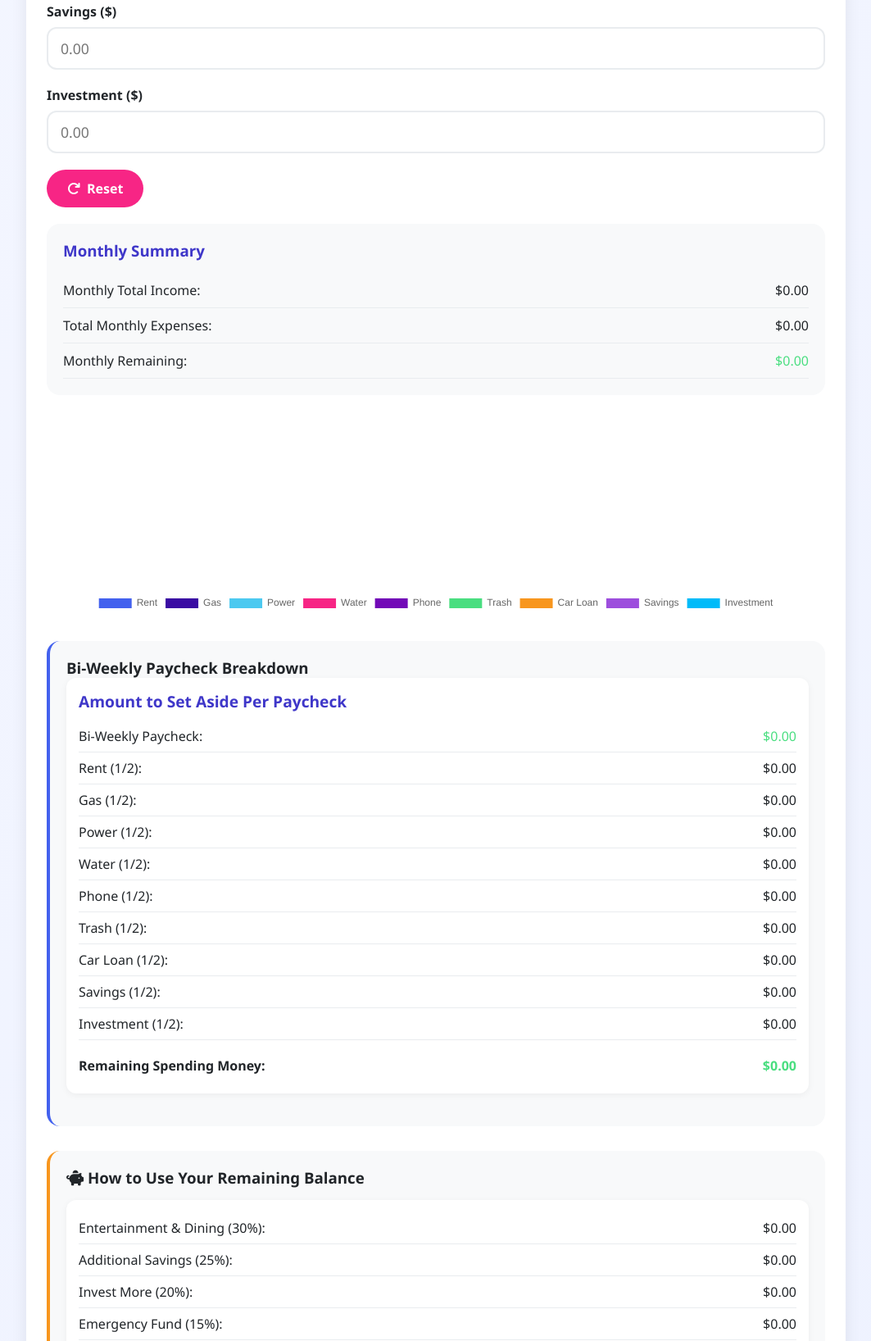
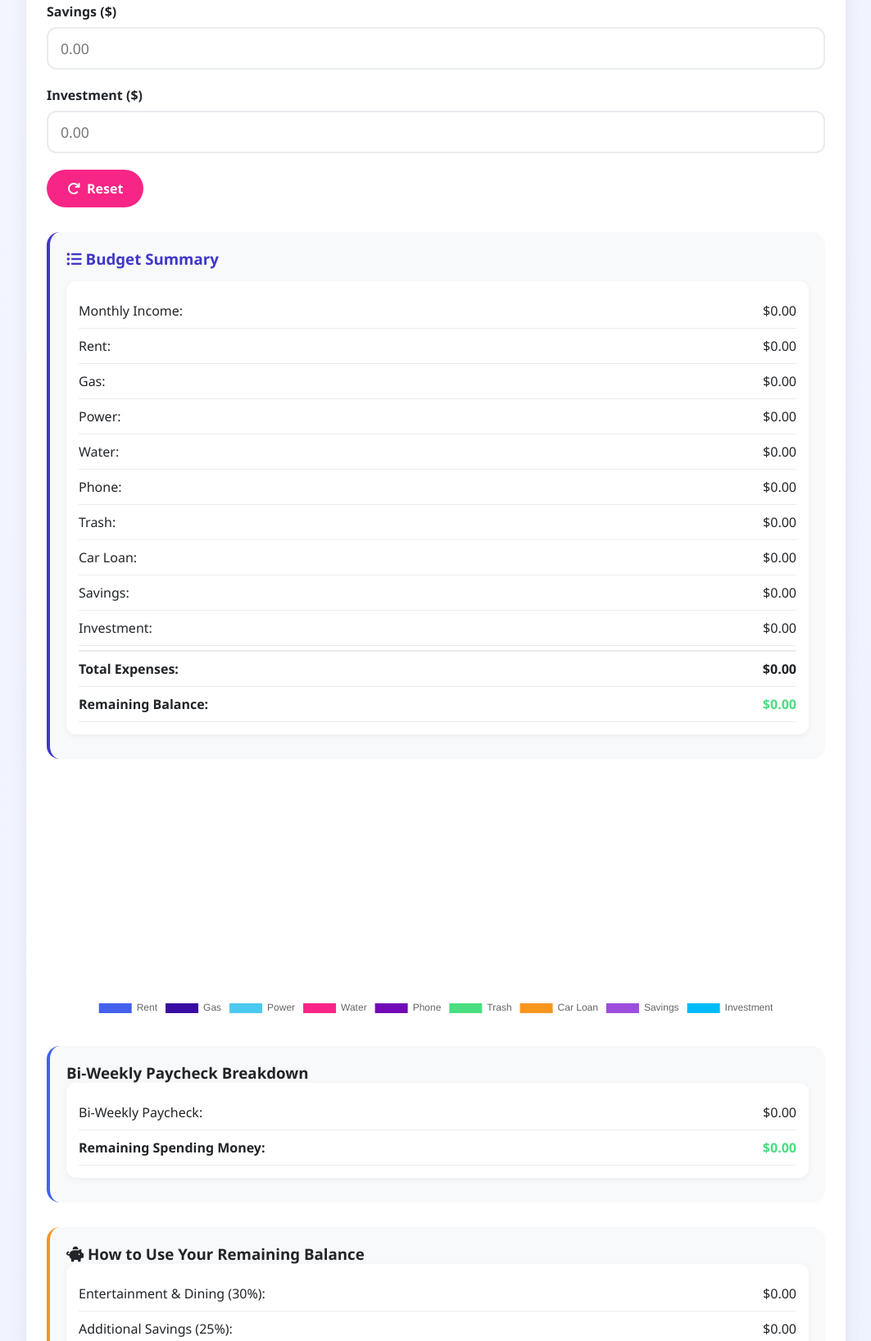
Before and after one commit to ovadking/titantotalpros, a website: page budget.html in a window 1280 px wide. Shown: the part 1164-2800 px from the top of the page at 82% size, without its empty margins (108-1171 px from the left). Drawn offline with nearby package versions, Linux system fonts and the light colour scheme.

Commit message:
Update budget.html

```diff
--- a/budget.html
+++ b/budget.html
@@ -154,29 +154,18 @@
             gap: 8px;
         }
 
-        .btn-primary {
-            background: var(--primary);
-            color: white;
-        }
+        .btn-success { background: var(--success); color: var(--dark); }
+        .btn-danger { background: var(--danger); color: white; }
 
-        .btn-success {
-            background: var(--success);
-            color: var(--dark);
-        }
-
-        .btn-danger {
-            background: var(--danger);
-            color: white;
-        }
-
-        .summary {
-            margin-top: 20px;
+        .summary-card {
+            margin-top: 30px;
             padding: 20px;
             background: var(--light);
             border-radius: 16px;
+            border-left: 4px solid var(--secondary);
         }
 
-        .summary h3 {
+        .summary-card h3 {
             margin-bottom: 15px;
             color: var(--secondary);
         }
@@ -188,15 +177,15 @@
             border-bottom: 1px solid var(--light-gray);
         }
 
-        .positive { color: var(--success); }
-        .negative { color: var(--danger); }
+        .positive { color: var(--success); font-weight: bold; }
+        .negative { color: var(--danger); font-weight: bold; }
 
         .chart-container {
-            height: 250px;
+            height: 300px;
             margin-top: 20px;
         }
 
-        .suggestions {
+        .suggestions, .paycheck-breakdown {
             margin-top: 30px;
             padding: 20px;
             background: var(--light);
@@ -204,49 +193,18 @@
             border-left: 4px solid var(--warning);
         }
 
-        .paycheck-breakdown {
-            margin-top: 30px;
-            padding: 20px;
-            background: var(--light);
-            border-radius: 16px;
-            border-left: 4px solid var(--primary);
-        }
+        .paycheck-breakdown { border-left-color: var(--primary); }
 
         .person-section {
-            margin-bottom: 20px;
+            margin-bottom: 10px;
             padding: 15px;
             background: white;
             border-radius: 12px;
             box-shadow: 0 2px 8px rgba(0,0,0,0.05);
         }
 
-        .person-header {
-            font-weight: 700;
-            margin-bottom: 10px;
-            color: var(--secondary);
-            font-size: 1.2rem;
-        }
-
-        .paycheck-item {
-            display: flex;
-            justify-content: space-between;
-            padding: 8px 0;
-            border-bottom: 1px solid var(--light-gray);
-        }
-
-        .paycheck-item:last-child {
-            border-bottom: none;
-            font-weight: 700;
-            margin-top: 10px;
-            padding-top: 10px;
-        }
-
-        .income-highlight {
-            color: var(--success);
-        }
-
         @media print {
-            .btn, .btn-group, input, .actions, .navigation { display: none !important; }
+            .btn, .btn-group, input, .navigation { display: none !important; }
         }
     </style>
 </head>
@@ -258,15 +216,15 @@
         </header>
 
         <div class="navigation">
-            <a href="#" class="nav-btn active"><i class="fas fa-calculator"></i> Budget Planner</a>
+            <a href="#" class="nav-btn"><i class="fas fa-calculator"></i> Budget Planner</a>
             <a href="#" class="nav-btn"><i class="fas fa-piggy-bank"></i> Savings Goal</a>
             <a href="#" class="nav-btn"><i class="fas fa-chart-line"></i> Investment Planner</a>
         </div>
 
         <div class="card">
             <div class="card-header">
-                <i class="fas fa-calculator"></i>
-                <h2>Monthly Budget</h2>
+                <i class="fas fa-wallet"></i>
+                <h2>Monthly Budget Input</h2>
             </div>
             <div class="card-body">
                 <div class="form-group">
@@ -288,11 +246,28 @@
                     <button id="resetBudgetBtn" class="btn btn-danger"><i class="fas fa-redo"></i> Reset</button>
                 </div>
 
-                <div class="summary">
-                    <h3>Monthly Summary</h3>
-                    <div class="summary-item"><span>Monthly Total Income:</span> <span id="displayIncome">$0.00</span></div>
-                    <div class="summary-item"><span>Total Monthly Expenses:</span> <span id="displayTotalExpenses">$0.00</span></div>
-                    <div class="summary-item"><span>Monthly Remaining:</span> <span id="displayRemaining" class="positive">$0.00</span></div>
+                <div class="summary-card">
+                    <h3><i class="fas fa-list-ul"></i> Budget Summary</h3>
+                    <div class="person-section">
+                        <div class="summary-item"><span>Monthly Income:</span> <span id="sumIncome">$0.00</span></div>
+                        <div class="summary-item"><span>Rent:</span> <span id="sumRent">$0.00</span></div>
+                        <div class="summary-item"><span>Gas:</span> <span id="sumGas">$0.00</span></div>
+                        <div class="summary-item"><span>Power:</span> <span id="sumPower">$0.00</span></div>
+                        <div class="summary-item"><span>Water:</span> <span id="sumWater">$0.00</span></div>
+                        <div class="summary-item"><span>Phone:</span> <span id="sumPhone">$0.00</span></div>
+                        <div class="summary-item"><span>Trash:</span> <span id="sumTrash">$0.00</span></div>
+                        <div class="summary-item"><span>Car Loan:</span> <span id="sumCarLoan">$0.00</span></div>
+                        <div class="summary-item"><span>Savings:</span> <span id="sumSavings">$0.00</span></div>
+                        <div class="summary-item"><span>Investment:</span> <span id="sumInvestment">$0.00</span></div>
+                        <div class="summary-item" style="border-top: 2px solid var(--light-gray); margin-top: 5px;">
+                            <span><strong>Total Expenses:</strong></span>
+                            <span id="sumTotalExp" style="font-weight: bold;">$0.00</span>
+                        </div>
+                        <div class="summary-item">
+                            <span><strong>Remaining Balance:</strong></span>
+                            <span id="sumRemaining" class="positive">$0.00</span>
+                        </div>
+                    </div>
                 </div>
 
                 <div class="chart-container">
@@ -302,54 +277,23 @@
                 <div class="paycheck-breakdown">
                     <h3>Bi-Weekly Paycheck Breakdown</h3>
                     <div class="person-section">
-                        <div class="person-header">Amount to Set Aside Per Paycheck</div>
-                        <div class="paycheck-item">
-                            <span>Bi-Weekly Paycheck:</span>
-                            <span id="biWeeklyIncomeDisplay" class="income-highlight">$0.00</span>
-                        </div>
-                        <div class="paycheck-item"><span>Rent (1/2):</span> <span id="bwRent">$0.00</span></div>
-                        <div class="paycheck-item"><span>Gas (1/2):</span> <span id="bwGas">$0.00</span></div>
-                        <div class="paycheck-item"><span>Power (1/2):</span> <span id="bwPower">$0.00</span></div>
-                        <div class="paycheck-item"><span>Water (1/2):</span> <span id="bwWater">$0.00</span></div>
-                        <div class="paycheck-item"><span>Phone (1/2):</span> <span id="bwPhone">$0.00</span></div>
-                        <div class="paycheck-item"><span>Trash (1/2):</span> <span id="bwTrash">$0.00</span></div>
-                        <div class="paycheck-item"><span>Car Loan (1/2):</span> <span id="bwCarLoan">$0.00</span></div>
-                        <div class="paycheck-item"><span>Savings (1/2):</span> <span id="bwSavings">$0.00</span></div>
-                        <div class="paycheck-item"><span>Investment (1/2):</span> <span id="bwInvestment">$0.00</span></div>
-                        <div class="paycheck-item">
-                            <span><strong>Remaining Spending Money:</strong></span>
-                            <span id="bwRemaining" class="positive">$0.00</span>
-                        </div>
+                        <div class="summary-item"><span>Bi-Weekly Paycheck:</span> <span id="bwIncome">$0.00</span></div>
+                        <div class="summary-item"><span><strong>Remaining Spending Money:</strong></span> <span id="bwRemaining" class="positive">$0.00</span></div>
                     </div>
                 </div>
 
                 <div class="suggestions">
                     <h3><i class="fas fa-piggy-bank"></i> How to Use Your Remaining Balance</h3>
-                    <div class="person-section" style="margin-top: 15px;">
-                        <div class="paycheck-item">
-                            <span>Entertainment & Dining (30%):</span>
-                            <span id="suggestEnt">$0.00</span>
-                        </div>
-                        <div class="paycheck-item">
-                            <span>Additional Savings (25%):</span>
-                            <span id="suggestSav">$0.00</span>
-                        </div>
-                        <div class="paycheck-item">
-                            <span>Invest More (20%):</span>
-                            <span id="suggestInv">$0.00</span>
-                        </div>
-                        <div class="paycheck-item">
-                            <span>Emergency Fund (15%):</span>
-                            <span id="suggestEmg">$0.00</span>
-                        </div>
-                        <div class="paycheck-item">
-                            <span>Personal Spending (10%):</span>
-                            <span id="suggestPer">$0.00</span>
-                        </div>
+                    <div class="person-section">
+                        <div class="summary-item"><span>Entertainment & Dining (30%):</span> <span id="suggestEnt">$0.00</span></div>
+                        <div class="summary-item"><span>Additional Savings (25%):</span> <span id="suggestSav">$0.00</span></div>
+                        <div class="summary-item"><span>Invest More (20%):</span> <span id="suggestInv">$0.00</span></div>
+                        <div class="summary-item"><span>Emergency Fund (15%):</span> <span id="suggestEmg">$0.00</span></div>
+                        <div class="summary-item"><span>Personal Spending (10%):</span> <span id="suggestPer">$0.00</span></div>
                     </div>
                 </div>
 
-                <div class="actions" style="margin-top: 20px;">
+                <div class="btn-group" style="margin-top: 20px;">
                     <button id="printBtn" class="btn btn-success"><i class="fas fa-print"></i> Print Budget Report</button>
                 </div>
             </div>
@@ -381,33 +325,28 @@
             const totalMonthlyExpenses = rent + gas + power + water + phone + trash + carLoan + savings + investment;
             const monthlyRemaining = income - totalMonthlyExpenses;
 
-            // Monthly Summary
-            document.getElementById('displayIncome').textContent = formatCurrency(income);
-            document.getElementById('displayTotalExpenses').textContent = formatCurrency(totalMonthlyExpenses);
-            document.getElementById('displayRemaining').textContent = formatCurrency(monthlyRemaining);
-            document.getElementById('displayRemaining').className = monthlyRemaining >= 0 ? 'positive' : 'negative';
+            // Update Budget Summary Section
+            document.getElementById('sumIncome').textContent = formatCurrency(income);
+            document.getElementById('sumRent').textContent = formatCurrency(rent);
+            document.getElementById('sumGas').textContent = formatCurrency(gas);
+            document.getElementById('sumPower').textContent = formatCurrency(power);
+            document.getElementById('sumWater').textContent = formatCurrency(water);
+            document.getElementById('sumPhone').textContent = formatCurrency(phone);
+            document.getElementById('sumTrash').textContent = formatCurrency(trash);
+            document.getElementById('sumCarLoan').textContent = formatCurrency(carLoan);
+            document.getElementById('sumSavings').textContent = formatCurrency(savings);
+            document.getElementById('sumInvestment').textContent = formatCurrency(investment);
+            document.getElementById('sumTotalExp').textContent = formatCurrency(totalMonthlyExpenses);
+            document.getElementById('sumRemaining').textContent = formatCurrency(monthlyRemaining);
+            document.getElementById('sumRemaining').className = monthlyRemaining >= 0 ? 'positive' : 'negative';
 
-            // Bi-Weekly Calculations (Divided by 2)
-            const biWeeklyIncome = income / 2;
-            document.getElementById('biWeeklyIncomeDisplay').textContent = formatCurrency(biWeeklyIncome);
+            // Bi-Weekly Calculations
+            const bwIncome = income / 2;
+            const bwRemaining = (income - totalMonthlyExpenses) / 2;
+            document.getElementById('bwIncome').textContent = formatCurrency(bwIncome);
+            document.getElementById('bwRemaining').textContent = formatCurrency(bwRemaining);
 
-            const bwFields = {
-                'bwRent': rent/2, 'bwGas': gas/2, 'bwPower': power/2, 'bwWater': water/2,
-                'bwPhone': phone/2, 'bwTrash': trash/2, 'bwCarLoan': carLoan/2,
-                'bwSavings': savings/2, 'bwInvestment': investment/2
-            };
-
-            let totalBWSetAside = 0;
-            for (let id in bwFields) {
-                document.getElementById(id).textContent = formatCurrency(bwFields[id]);
-                totalBWSetAside += bwFields[id];
-            }
-
-            const bwRemaining = biWeeklyIncome - totalBWSetAside;
-            document.getElementById('bwRemaining').textContent = formatCurrency(bwRemaining);
-            document.getElementById('bwRemaining').className = bwRemaining >= 0 ? 'positive' : 'negative';
-
-            // UPDATE SUGGESTIONS (Calculated from bwRemaining)
+            // How to Use Remaining Balance Calculations
             const safeRemaining = Math.max(0, bwRemaining);
             document.getElementById('suggestEnt').textContent = formatCurrency(safeRemaining * 0.30);
             document.getElementById('suggestSav').textContent = formatCurrency(safeRemaining * 0.25);
@@ -422,7 +361,6 @@
             }
         }
 
-        // Initialize Chart
         const ctx = document.getElementById('budgetChart').getContext('2d');
         window.budgetChart = new Chart(ctx, {
             type: 'doughnut',
@@ -437,7 +375,6 @@
             options: { responsive: true, maintainAspectRatio: false, plugins: { legend: { position: 'bottom' } } }
         });
 
-        // Event Listeners
         document.querySelectorAll('input').forEach(input => input.addEventListener('input', updateAll));
         document.getElementById('resetBudgetBtn').addEventListener('click', () => {
             document.querySelectorAll('input').forEach(i => i.value = '');
```
